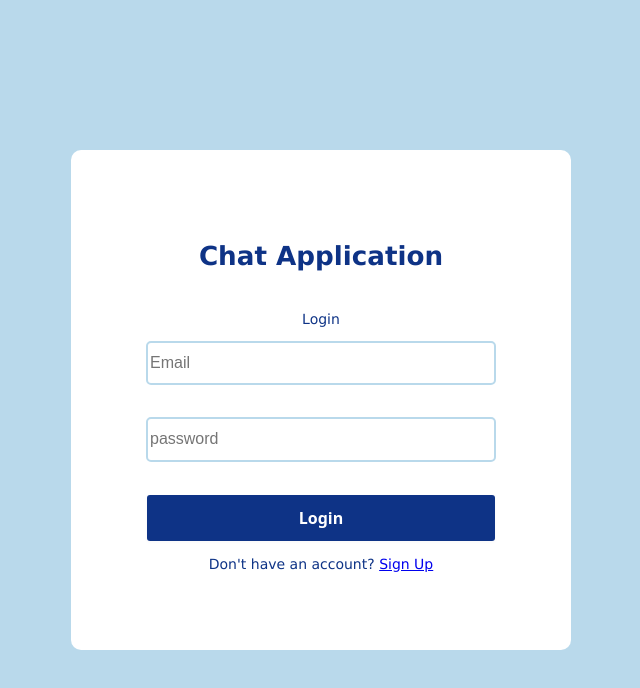
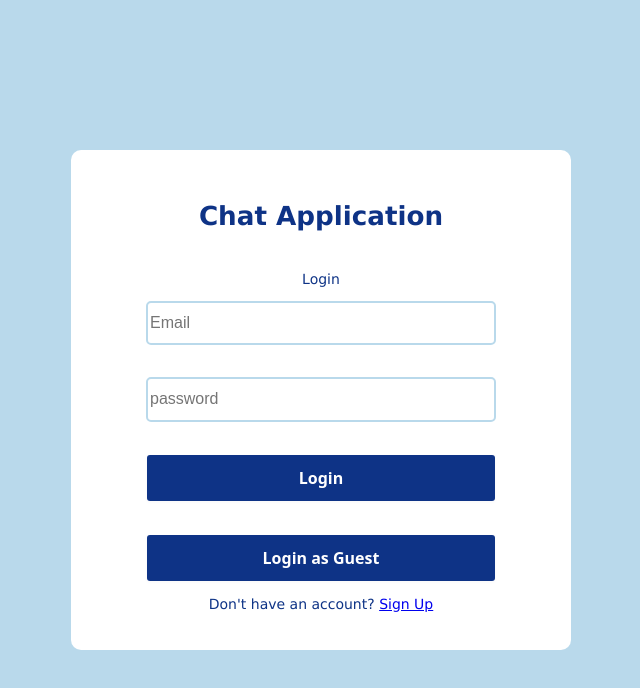
Before and after one commit to jlaksana/chat-app, a React (Create React App) app: page /login in a window 1280 px wide. Shown: the top 688 px of the page, without its empty margins (319-959 px from the left). Built offline with nearby package versions, Linux system fonts and the light colour scheme; no server answers.

Commit message:
add guest login functionality

```diff
--- a/src/components/Login.jsx
+++ b/src/components/Login.jsx
@@ -14,7 +14,19 @@ function Login() {
     const password = e.target[1].value;
 
     signInWithEmailAndPassword(auth, email, password)
-      .then((userCredential) => {
+      .then(() => {
+        // Signed in
+        navigate("/");
+      })
+      .catch((error) => {
+        setError(true);
+        console.log(error);
+      });
+  };
+
+  const handleGuest = async () => {
+    signInWithEmailAndPassword(auth, "guest@email.com", "123123")
+      .then(() => {
         // Signed in
         navigate("/");
       })
@@ -38,6 +50,7 @@ function Login() {
         />
         {error && <span className="error">Invalid login. Try again</span>}
         <button type="submit">Login</button>
+        <button onClick={handleGuest}>Login as Guest</button>
       </form>
       <p>
         Don't have an account? <Link to="/signup">Sign Up</Link>
--- a/src/components/SignUp.jsx
+++ b/src/components/SignUp.jsx
@@ -45,7 +45,7 @@ function SignUp() {
 
           //create empty user chats on firestore
           await setDoc(doc(db, "userChats", user.uid), {});
-          navigate("/");
+          navigate("/login");
         });
       });
     } catch (err) {
```
